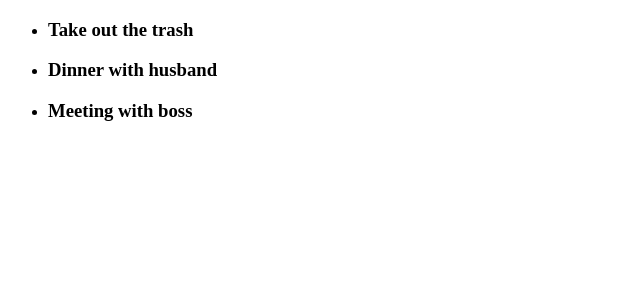
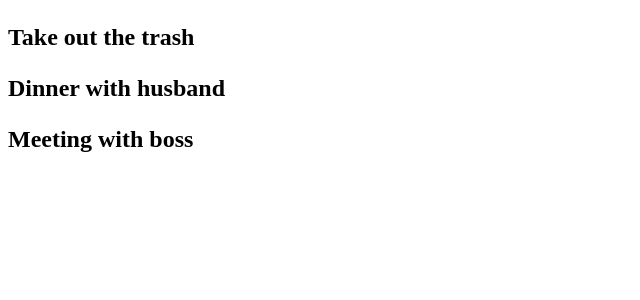
Before and after one commit to MisticG/ReactTodo, a React (Create React App) app: page / in a window 1280 px wide. Shown: the top 300 px of the page, without its empty margins (0-640 px from the left). Built offline with nearby package versions, Linux system fonts and the light colour scheme.

Commit message:
styling depending on state

```diff
--- a/src/components/ToDo.tsx
+++ b/src/components/ToDo.tsx
@@ -1,8 +1,9 @@
 import React, { Component } from 'react';
 import { User } from '../App';
+import ToDoItem from './ToDoItem';
 
 interface Props {
-    todos: User[]
+  todos: User[]
 }
 
 class ToDo extends Component<Props, {}> {
@@ -10,9 +11,9 @@ class ToDo extends Component<Props, {}> {
   private get todoList() {
     const todoes = this.props.todos.map((todo) =>{
       return (
-        <li key={todo.id}>
-            <h3>{todo.title}</h3>
-        </li>
+        <ToDoItem key={todo.id}
+        todo={todo}
+        />
       )
     })
     return todoes
@@ -20,9 +21,7 @@ class ToDo extends Component<Props, {}> {
 
   render() {
     return (
-      <ul>
-        {this.todoList}
-      </ul>
+        <h2>{this.todoList}</h2>
     )
   }
 }
--- a/src/components/ToDoItem.tsx
+++ b/src/components/ToDoItem.tsx
@@ -1,14 +1,35 @@
 import React, { Component } from 'react';
+import { User } from '../App';
 
-export class ToDoItem extends Component {
+interface Props {
+    todo: User
+}
+
+export class ToDoItem extends Component<Props,{}> {
+
+    getStyle = () => {
+        if(this.props.todo.completed) {
+            return {
+                textDecoration: 'line-through'
+            }
+        } else {
+            return {
+                textDecoration: 'none'
+            }
+        }
+    }
     render() {
         return (
-            <div>
-
+            <div style={this.getStyle()}>
+                <p>{this.props.todo.title}</p>
             </div>
 
         )
     }
 }
 
+const itemStyle ={
+    backgroundColor: '#f4f4f4'
+}
+
 export default ToDoItem
```
